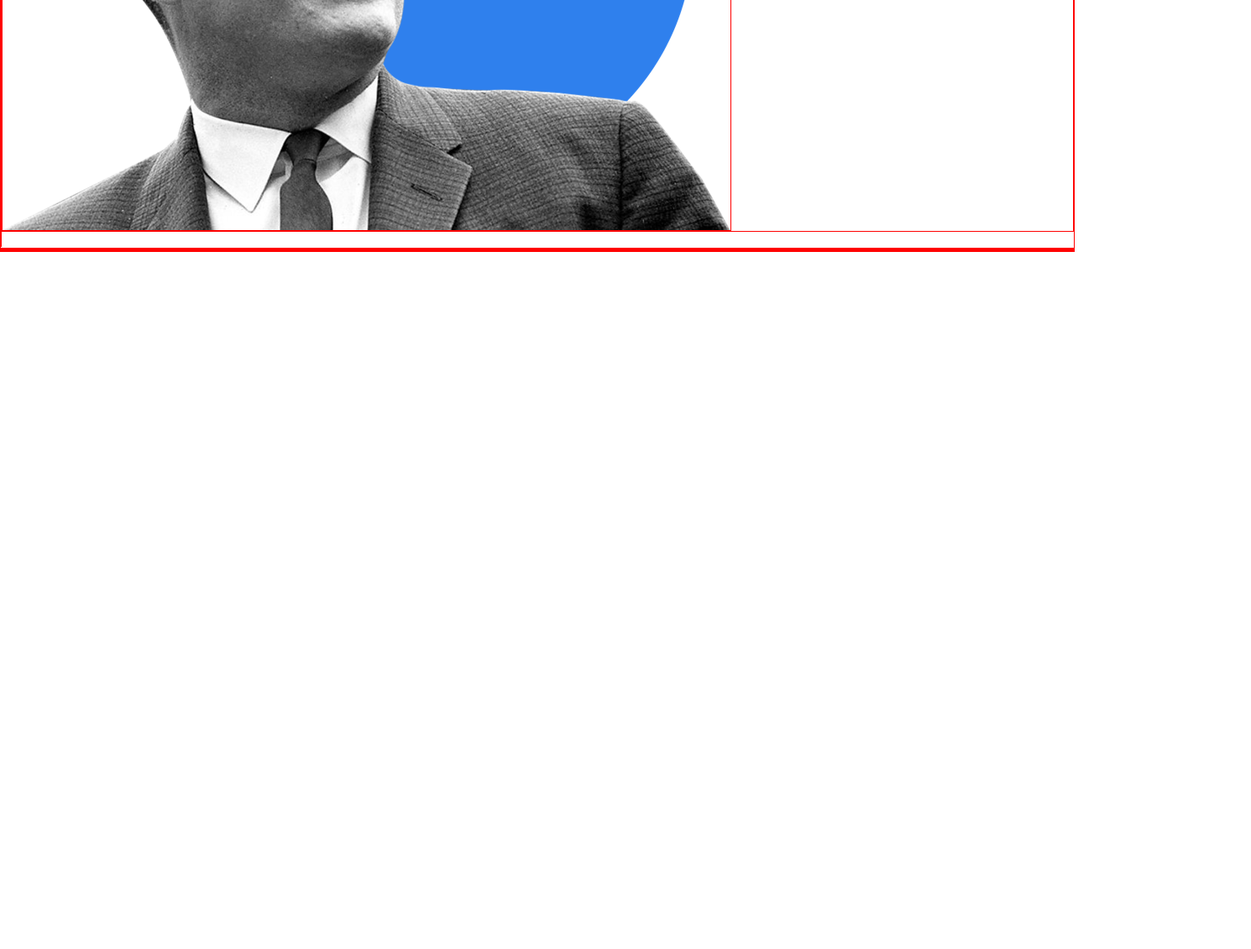
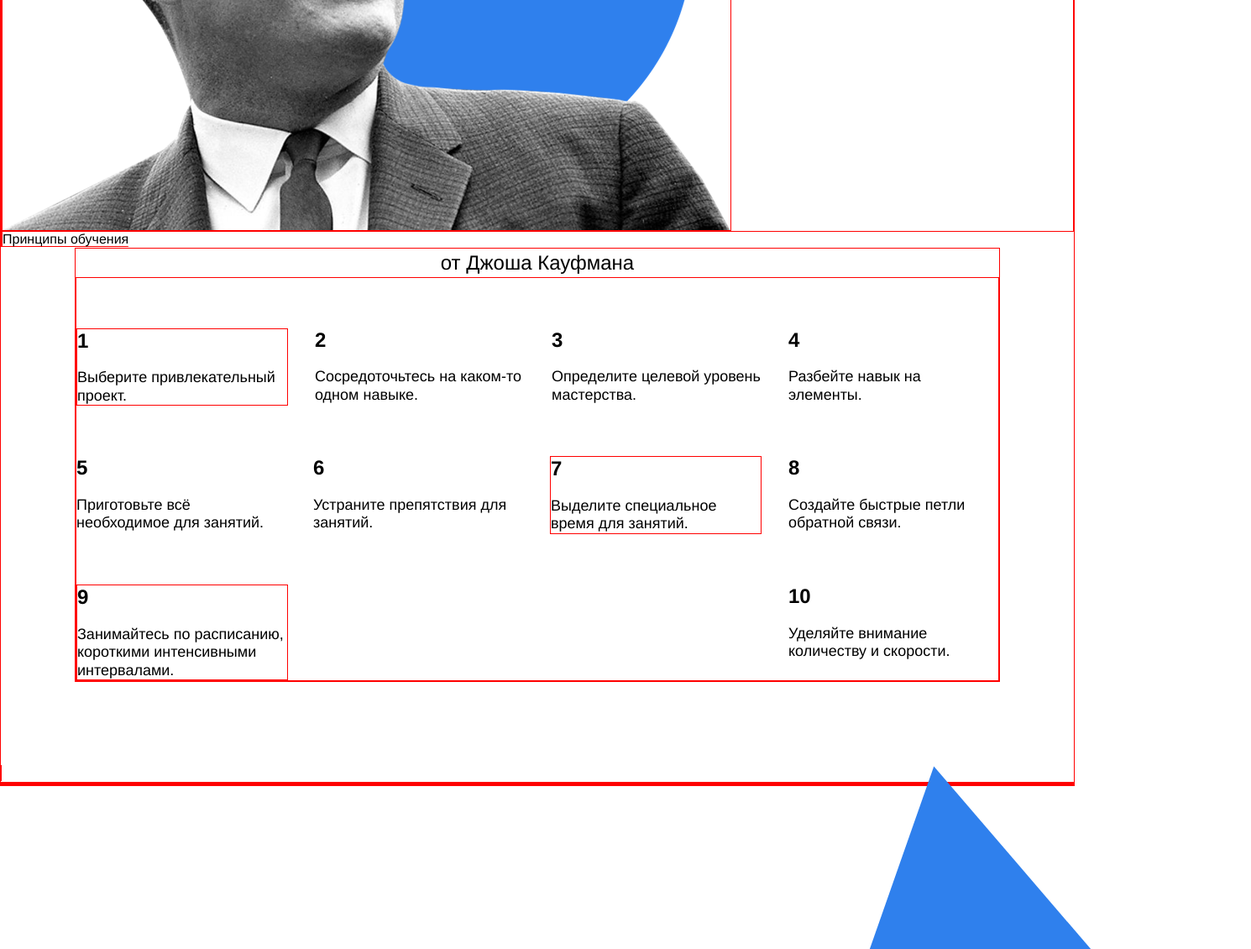
Before and after one commit to Newet7/HowTL, a plain HTML site: page how-to-learn/index.html in a window 1280 px wide. Shown: the part 3042-4172 px from the top of the page at 84% size, 1490 px wide, since content can reach past the window. Before the commit the page ends 3342 px from the top, so only its background shows below. Drawn offline with Linux system fonts and the light colour scheme.

Commit message:
theme_dark

```diff
--- a/how-to-learn/index.html
+++ b/how-to-learn/index.html
@@ -128,6 +128,67 @@
         </div>
       </feynman>
 
+      <kaufman class="redline kaufman">
+        <section-title class="digits_section-titlet_theme_dark">Принципы обучения</section-title>
+        <section-subtitle class="redline digits_section-subtitle_theme_dark">
+          <h2 class="digits_subtitle_theme_dark">от Джоша Кауфмана</h2>
+          <div class="redline digits_table_theme_dark">
+            <div class="redline digits_table_cell_theme_dark">
+              <div class="digits_table_heading_theme_dark">1</div>
+              <div class="digits_table_text_theme_dark">
+                Выберите привлекательный проект.
+              </div>
+            </div>
+            <div class="digits_table_cell_theme_dark">
+              <div class="digits_table_heading_theme_dark">2</div>
+              <div class="digits_table_text_theme_dark">
+                Сосредоточьтесь на каком-то одном навыке.
+              </div>
+
+            </div>
+            <div class="digits_table_cell_theme_dark">
+              <div class="digits_table_heading_theme_dark">3</div>
+              <div class="digits_table_text_theme_dark">Определите целевой уровень мастерства.</div>
+            </div>
+
+            <div class="digits_table_cell_theme_dark">
+              <div class="digits_table_heading_theme_dark">4</div>
+              <div class="digits_table_text_theme_dark">
+                Разбейте навык на элементы.
+              </div>
+            </div>
+            <div class="digits_table_cell_theme_dark">
+              <div class="digits_table_heading_theme_dark">5</div>
+              <div class="digits_table_text_theme_dark">
+                Приготовьте всё необходимое для занятий.
+              </div>
+
+            </div>
+            <div class="digits_table_cell_theme_dark">
+              <div class="digits_table_heading_theme_dark">6</div>
+              <div class="digits_table_text_theme_dark">Устраните препятствия для занятий.</div>
+            </div>
+            <div class="redline digits_table_cell_theme_dark">
+              <div class="digits_table_heading_theme_dark">7</div>
+              <div class="digits_table_text_theme_dark">Выделите специальное время для занятий.</div>
+            </div>
+            <div class="digits_table_cell_theme_dark">
+              <div class="digits_table_heading_theme_dark">8</div>
+              <div class="digits_table_text_theme_dark">Создайте быстрые петли обратной связи.</div>
+            </div>
+            <div class="redline digits_table_cell_theme_dark">
+              <div class="digits_table_heading_theme_dark">9</div>
+              <div class="digits_table_text_theme_dark">Занимайтесь по расписанию, короткими интенсивными интервалами.</div>
+            </div>
+            <div class="digits_table_cell_theme_dark">
+              <div class="digits_table_heading_theme_dark">10</div>
+              <div class="digits_table_text_theme_dark">Уделяйте внимание количеству и скорости.</div>
+            </div>
+          </div>
+        </section-subtitle>
+        <triangle class="kaufman_triangle"></triangle>
+      </kaufman>
+
       <footer class="redline footer logo footer__logo">
         <div class="redline footer__logo"></div>
       </footer>
--- a/how-to-learn/styles/style.css
+++ b/how-to-learn/styles/style.css
@@ -221,3 +221,67 @@
   font-size: 36px;
   font-weight: normal;
 }
+
+.kaufman {
+  overflow: hidden;
+}
+.kaufman_triangle {
+  background-image: url(../images/kaufman-triangle.svg);
+  position: absolute;
+  right: -210px;
+  width: 877px;
+  height: 877px;
+}
+
+.digits_section-title_theme_dark {
+  display: flex;
+  margin: auto;
+  justify-content: center;
+  margin-top: 100px;
+  margin-bottom: 20px;
+  width: 60%;
+  line-height: 1.15;
+  font-size: 60px;
+  font-weight: 600;
+}
+
+.digits_section-subtitle_theme_dark {
+  width: 1100px;
+  display: flex;
+  margin: auto;
+  flex-direction: column;
+  align-items: center;
+  margin-bottom: 100px;
+}
+
+.digits_subtitle_theme_dark {
+  display: flex;
+  margin: auto;
+  justify-content: center;
+  margin-top: 0px;
+  margin-bottom: 0px;
+  width: 60%;
+  line-height: 34px;
+  font-size: 24px;
+  font-weight: normal;
+}
+.digits_table_theme_dark {
+  display: flex;
+  flex-wrap: wrap;
+  justify-content: space-between;
+}
+.digits_table_cell_theme_dark {
+  width: 250px;
+  margin-top: 60px;
+}
+.digits_table_heading_theme_dark {
+  line-height: 1.15;
+  font-size: 24px;
+  font-weight: 600;
+}
+.digits_table_text_theme_dark {
+  margin-top: 20px;
+  line-height: 1.2;
+  font-size: 18px;
+  font-weight: normal;
+}
```
